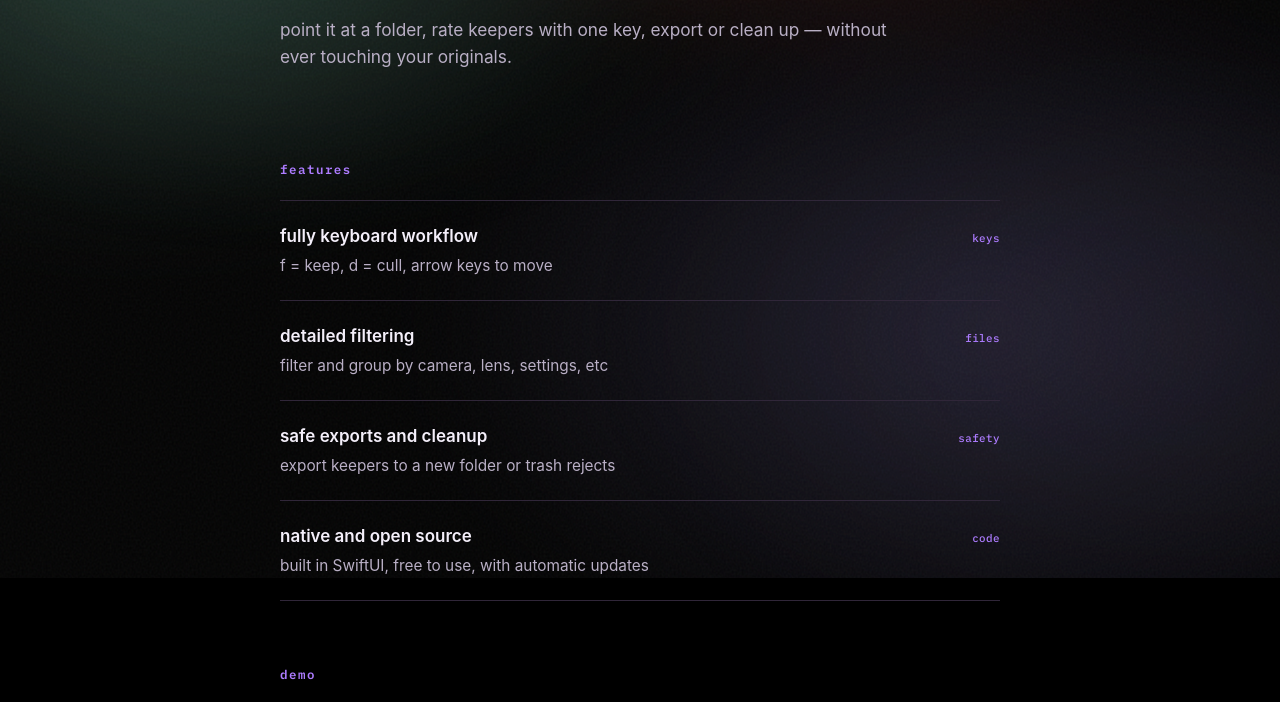
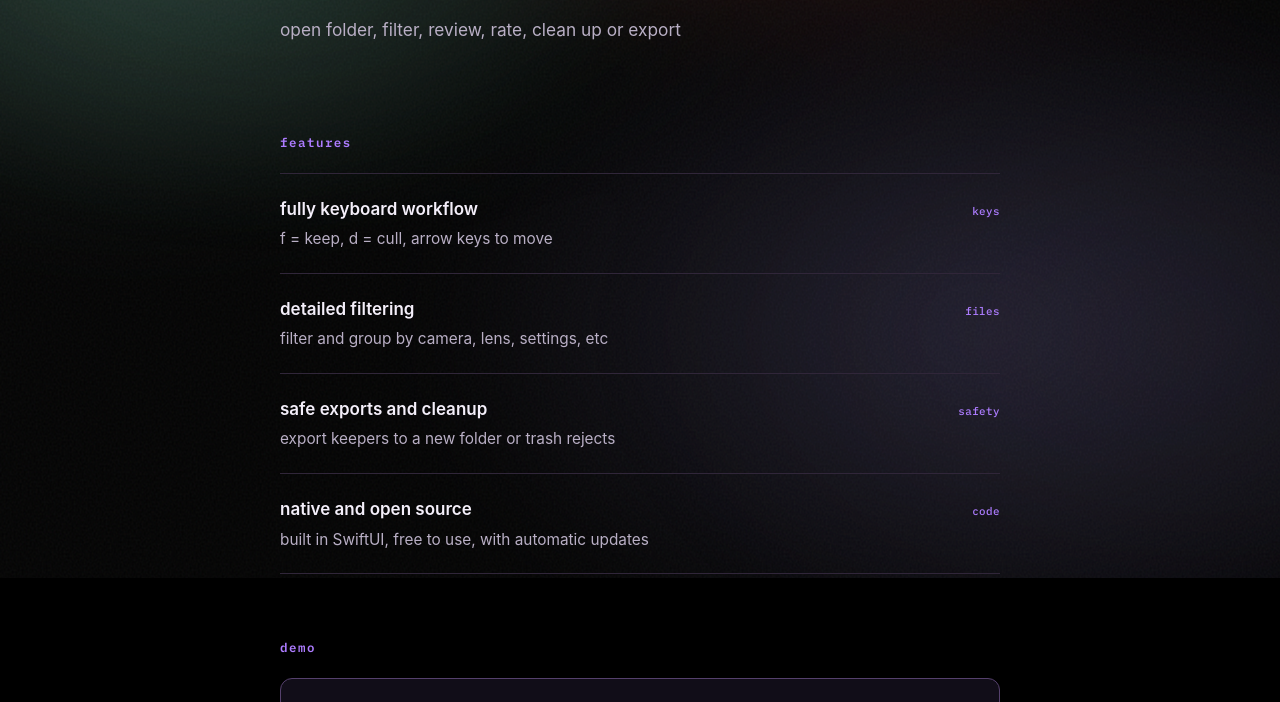
Before and after one commit to alexander-markin-meow/louppe-website, a plain HTML site: page index.html in a window 1280 px wide. Shown: the part 222-924 px from the top of the page. Drawn offline with Linux system fonts and the light colour scheme.

Commit message:
Simplify intro workflow copy

```diff
--- a/index.html
+++ b/index.html
@@ -65,7 +65,7 @@
       <section class="intro" aria-labelledby="louppe-title">
         <h1 class="name" id="louppe-title">louppe</h1>
         <p class="meta">photo &amp; video culler • open source • keyboard-first • macOS</p>
-        <p class="desc">point it at a folder, rate keepers with one key, export or clean up — without ever touching your originals.</p>
+        <p class="desc">open folder, filter, review, rate, clean up or export</p>
       </section>
 
       <section>
```
